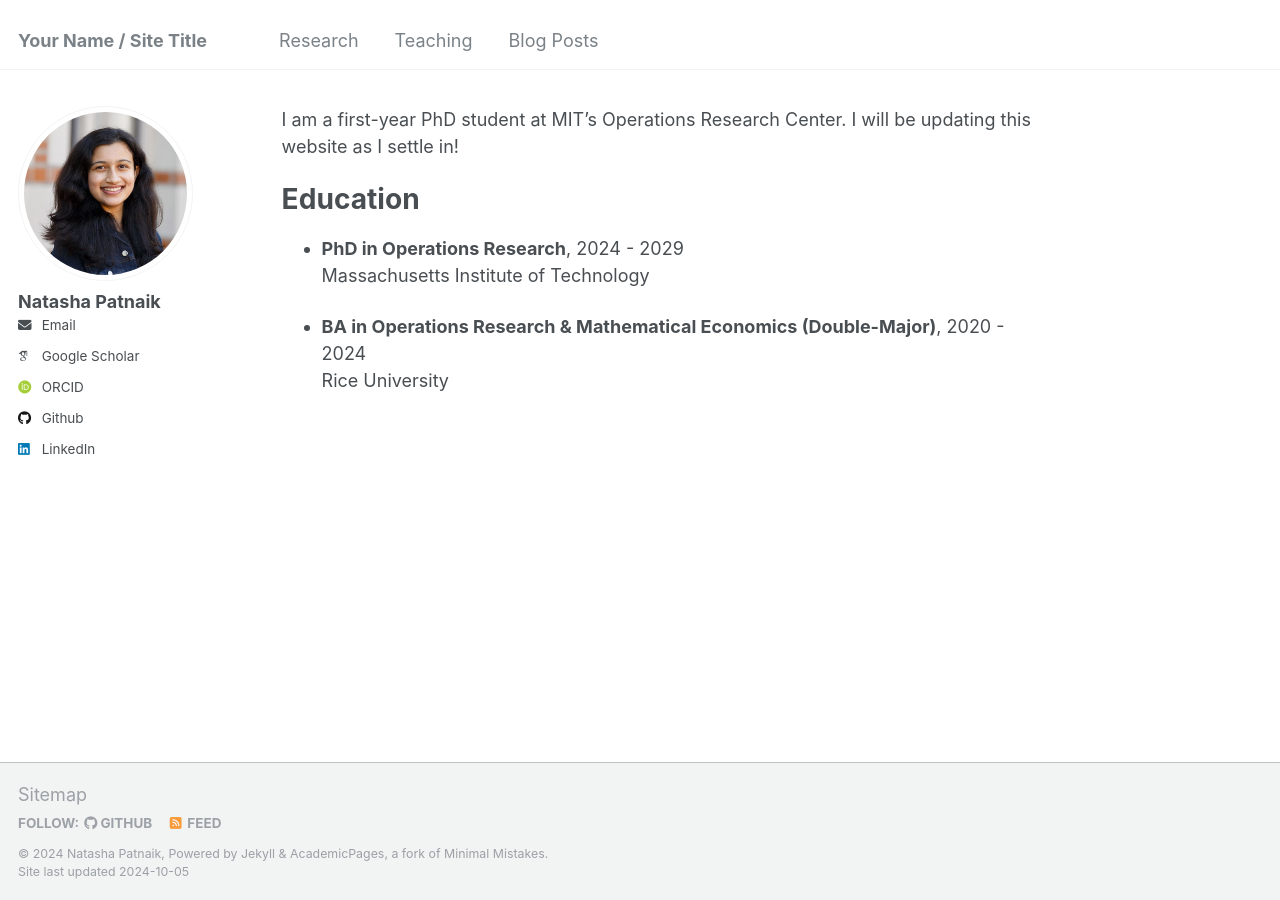
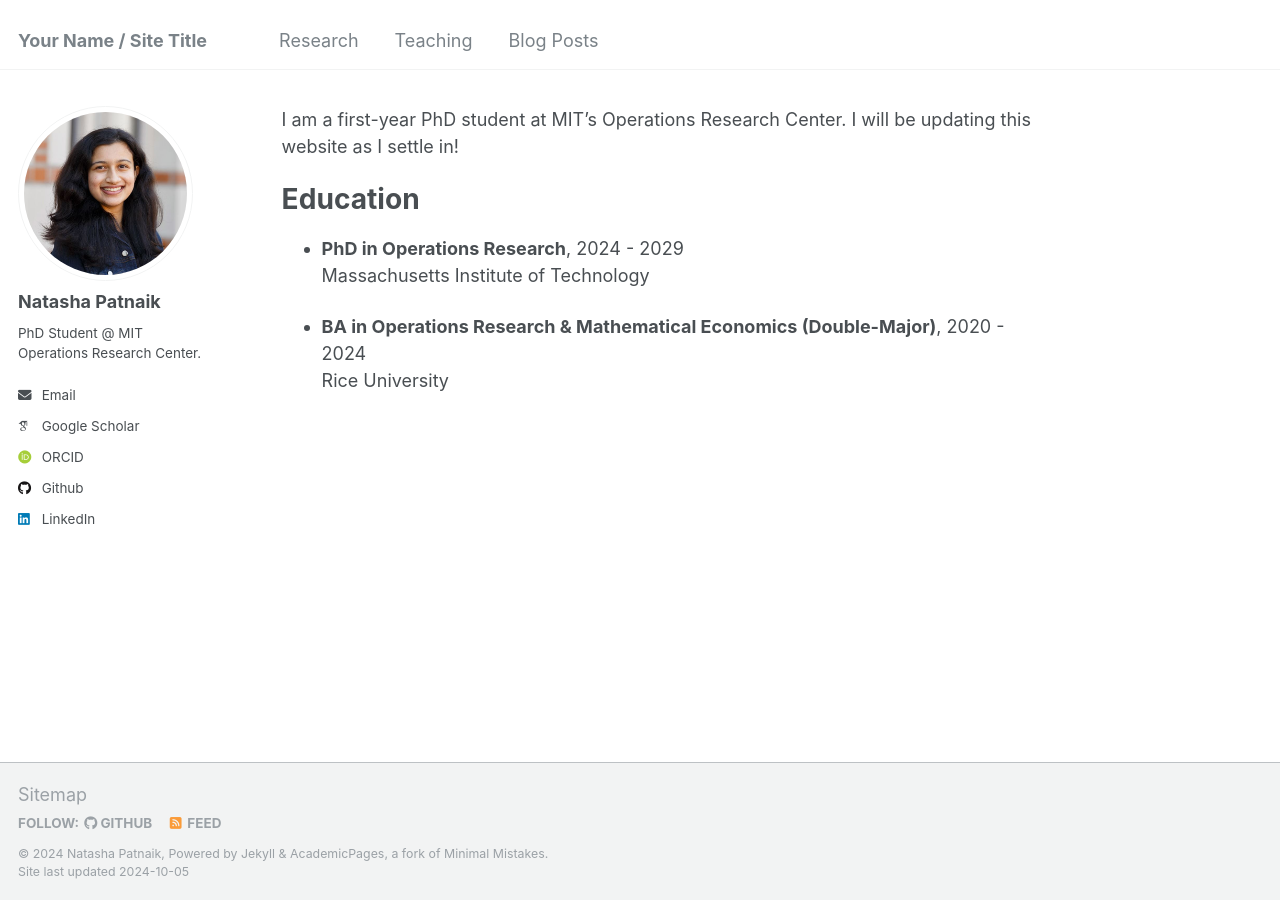
Before and after one commit to natasha-patnaik-321/natasha-patnaik-321.github.io, a Jekyll site: the page built from _pages/about.md, in a window 1280 px wide. Built offline with Jekyll 4.4.1, drawn with Linux system fonts in a browser that asks for light colours; some web fonts are replaced.

Commit message:
Update _config.yml

```diff
--- a/_config.yml
+++ b/_config.yml
@@ -24,7 +24,7 @@ author:
   avatar           : "ID-1.JPG"
   name             : "Natasha Patnaik"
   pronouns         : # example: "she/her"
-  bio              : # "Short biography for the left-hand sidebar"
+  bio              : "PhD Student @ MIT Operations Research Center."
   location         : # "Earth"
   employer         : # "Red Brick University"
   uri              : # URL
@@ -43,7 +43,7 @@ author:
   bitbucket        : # Username - Update with your username on the site
   codepen          : # Username
   dribbble         : # Username
-  github           : "https://github.com/natasha-patnaik-321"
+  github           : natasha-patnaik-321
   kaggle           : # Username
   stackoverflow    : # User number or user number and name (i.e., use "1" or "1/jeff-atwood")
 
```
